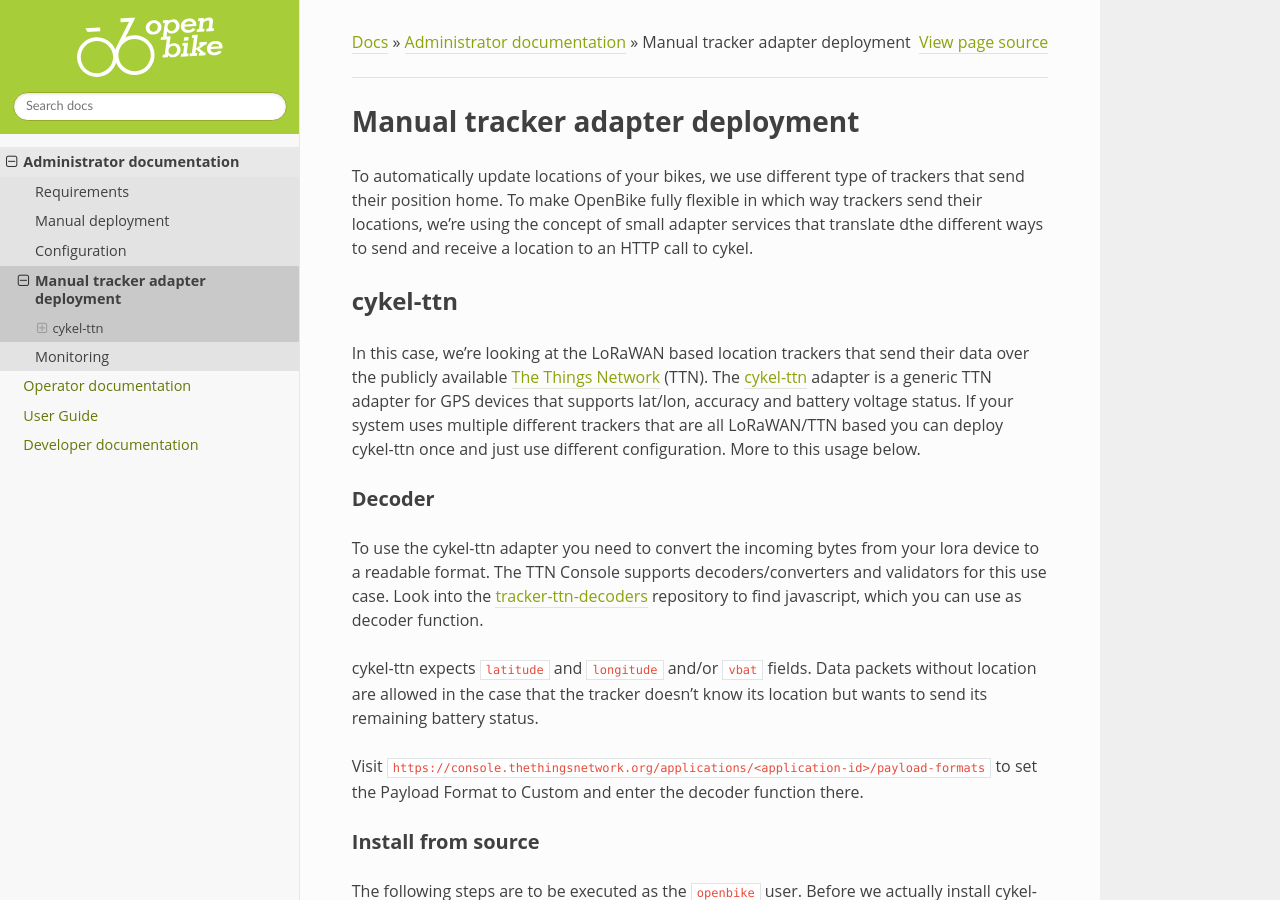
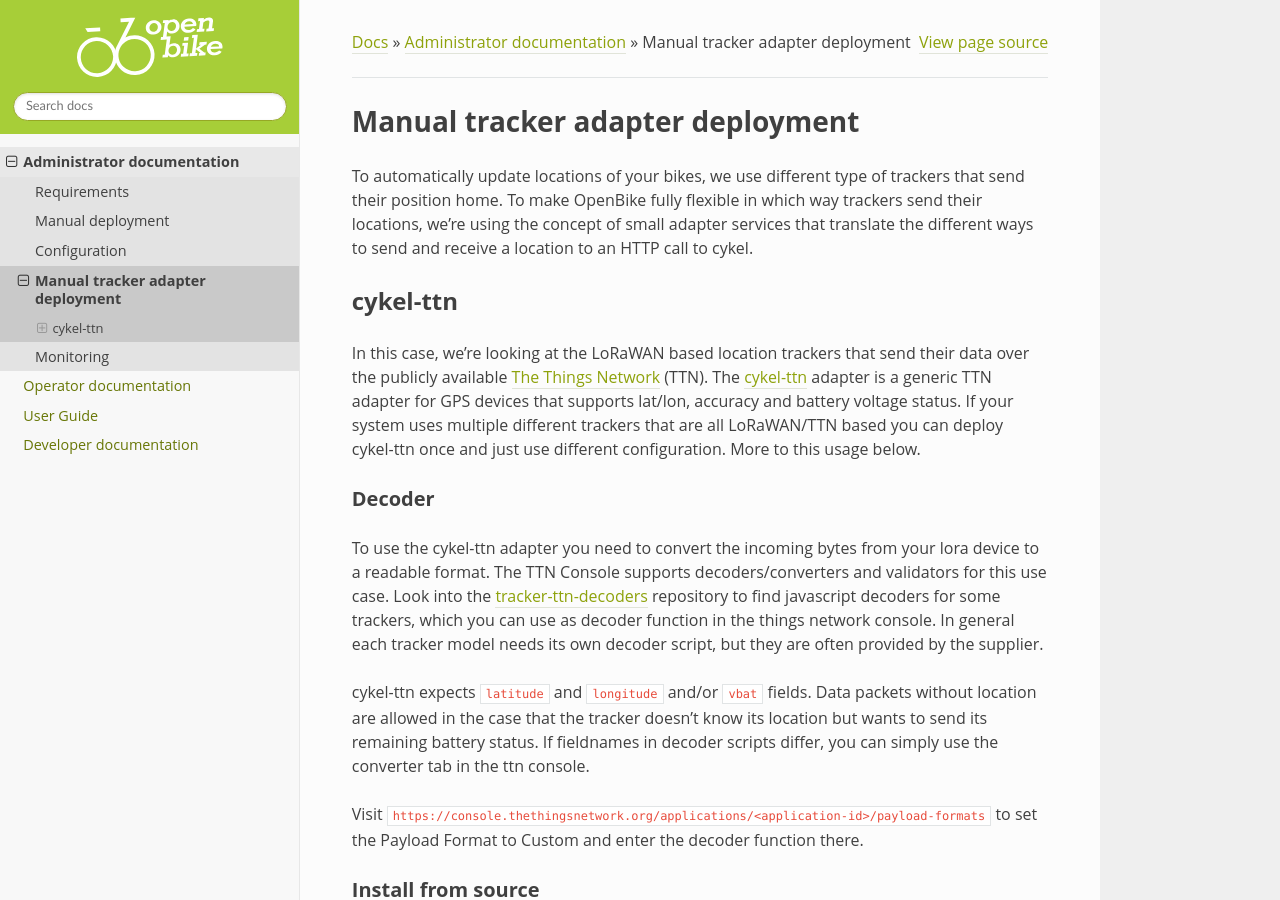
Before and after one commit to transportkollektiv/openbike, a Sphinx documentation site: the page built from docs/administrator/tracker/manual.rst, in a window 1280 px wide and 900 px high. Built offline with Sphinx 7.4.7 and the Read the Docs theme 2.0.0, drawn with Linux system fonts in a browser that asks for light colours; pages that are not in the unit, such as notebooks, are missing from menus.

Commit message:
Link to docs in readme, tracker decoder details

```diff
--- a/docs/administrator/tracker/manual.rst
+++ b/docs/administrator/tracker/manual.rst
@@ -2,7 +2,7 @@
 =================================
 
 To automatically update locations of your bikes, we use different type of trackers that send their position home.
-To make OpenBike fully flexible in which way trackers send their locations, we're using the concept of small adapter services that translate dthe different ways to send and receive a location to an HTTP call to cykel.
+To make OpenBike fully flexible in which way trackers send their locations, we're using the concept of small adapter services that translate the different ways to send and receive a location to an HTTP call to cykel.
 
 cykel-ttn
 ---------
@@ -12,9 +12,9 @@
 
 Decoder
 ^^^^^^^
-To use the cykel-ttn adapter you need to convert the incoming bytes from your lora device to a readable format. The TTN Console supports decoders/converters and validators for this use case. Look into the `tracker-ttn-decoders`_ repository to find javascript, which you can use as decoder function.
+To use the cykel-ttn adapter you need to convert the incoming bytes from your lora device to a readable format. The TTN Console supports decoders/converters and validators for this use case. Look into the `tracker-ttn-decoders`_ repository to find javascript decoders for some trackers, which you can use as decoder function in the things network console. In general each tracker model needs its own decoder script, but they are often provided by the supplier.
 
-cykel-ttn expects ``latitude`` and ``longitude`` and/or ``vbat`` fields. Data packets without location are allowed in the case that the tracker doesn't know its location but wants to send its remaining battery status.
+cykel-ttn expects ``latitude`` and ``longitude`` and/or ``vbat`` fields. Data packets without location are allowed in the case that the tracker doesn't know its location but wants to send its remaining battery status. If fieldnames in decoder scripts differ, you can simply use the converter tab in the ttn console.
 
 Visit ``https://console.thethingsnetwork.org/applications/<application-id>/payload-formats`` to set the Payload Format to Custom and enter the decoder function there.
 
```
Also changed, not shown: README.md (+4 -0 lines).
